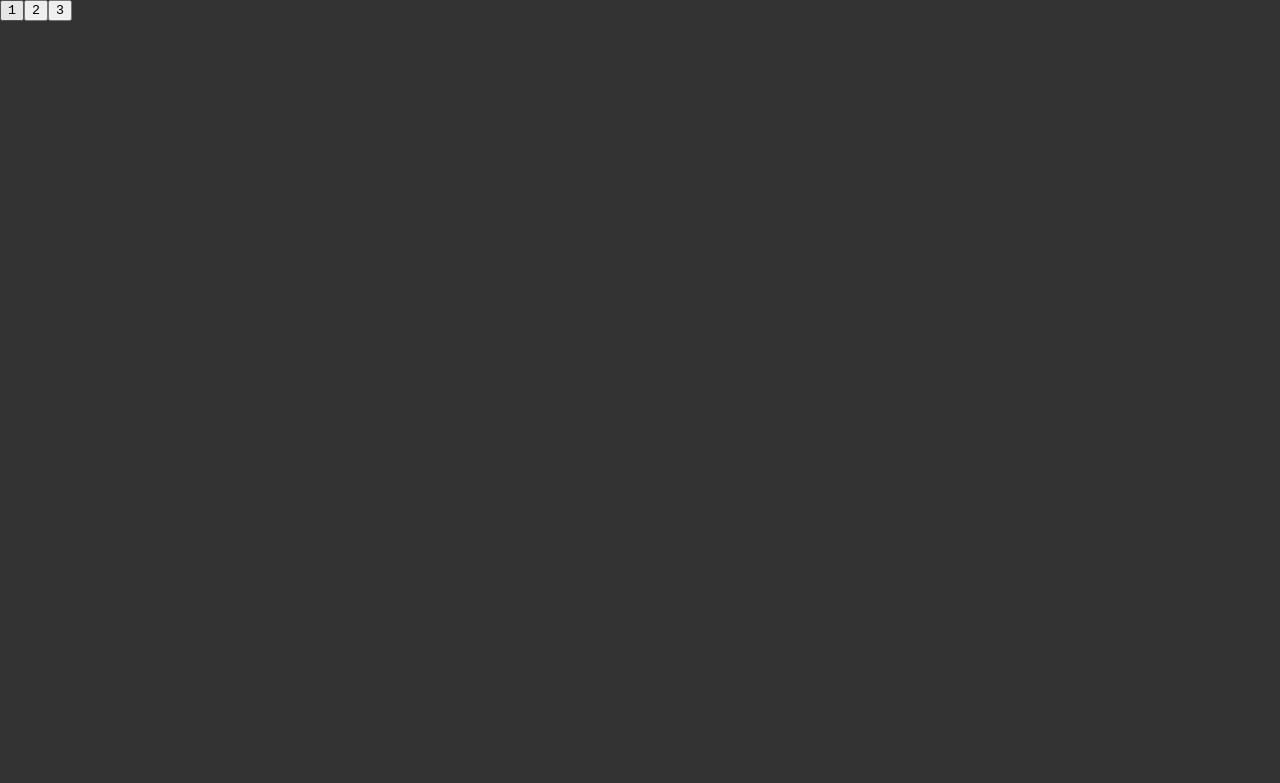
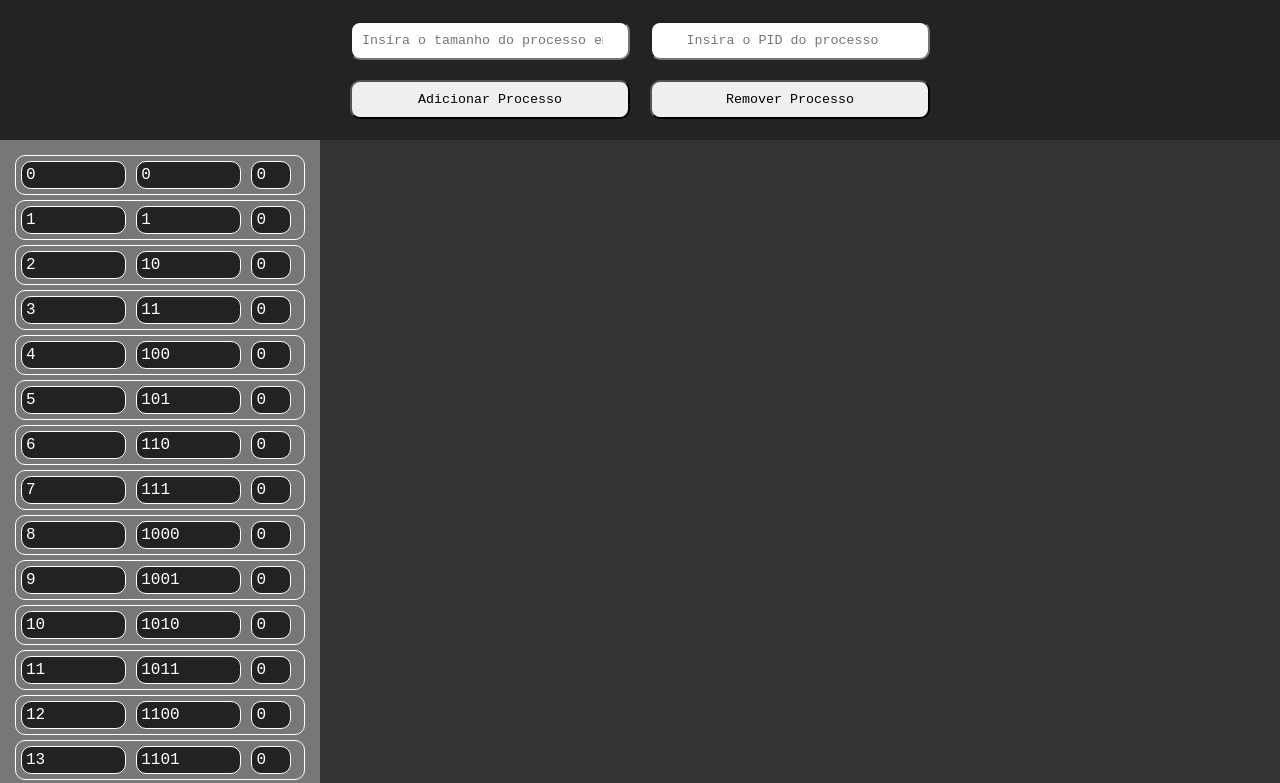
Before and after one commit to Gabao-Farias/Process_manager, a React (Create React App) app: page / in a window 1280 px wide. Shown: the top 783 px of the page. Built offline with nearby package versions, Linux system fonts and the light colour scheme.

Commit message:
Started building header

```diff
--- a/src/components/Header/index.tsx
+++ b/src/components/Header/index.tsx
@@ -1,16 +1,17 @@
 import React from 'react';
-import { HeaderContainer } from './styles';
+import { HeaderContainer, HeaderOption, HeaderSmallForm, HeaderInput } from './styles';
 
 const Header = () => {
   return(
     <HeaderContainer>
-      <div className="options">
-        <button className="options" onClick={() => {}}>1</button>
-        <button className="options" onClick={() => {}}>2</button>
-        <button className="options" onClick={() => {}}>3</button>
-        <h1>
-        </h1>
-      </div>
+      <HeaderSmallForm>
+        <HeaderInput type="number" placeholder="Insira o tamanho do processo em bytes" />
+        <HeaderOption onClick={() => {}}>Adicionar Processo</HeaderOption>
+      </HeaderSmallForm>
+      <HeaderSmallForm>
+        <HeaderInput type="number" placeholder="Insira o PID do processo" />
+        <HeaderOption onClick={() => {}}>Remover Processo</HeaderOption>
+      </HeaderSmallForm>
     </HeaderContainer>
   );
 }
--- a/src/components/Header/styles.ts
+++ b/src/components/Header/styles.ts
@@ -4,5 +4,44 @@ export const HeaderContainer = styled.div`
   flex: 1;
   display: flex;
   flex-direction: row;
-  height: 100vh;
+
+  justify-content: center;
+  align-items: center;
+  height: 15vh;
+  padding: 10px;
+
+  background-color: #232323;
 `;
+
+export const HeaderSmallForm = styled.div`
+  flex: 1;
+  display: flex;
+  flex-direction: column;
+  max-width: 300px;
+`;
+
+export const HeaderInput = styled.input`
+  flex: 1;
+  display: flex;
+  flex-direction: row;
+
+  padding: 10px;
+  margin: 10px;
+  border-radius: 10px;
+
+  text-align: center;
+`;
+
+export const HeaderOption = styled.button`
+  flex: 1;
+  display: flex;
+  flex-direction: column;
+
+  justify-content: center;
+  align-items: center;
+
+  padding: 10px;
+  margin: 10px;
+
+  border-radius: 10px;
+`;
```
